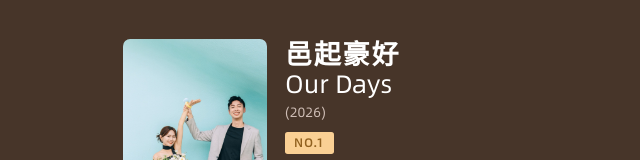
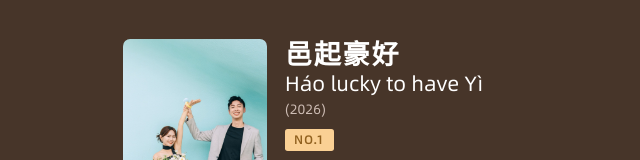
Before and after one commit to antonywls/our-days-wedding, a website: page index.html in a window 1280 px wide. Shown: the part 797-957 px from the top of the page, without its empty margins (319-959 px from the left). Drawn offline with Linux system fonts and the light colour scheme.

Commit message:
Change the movie's English title to "Háo lucky to have Yì"
Co-Authored-By: Claude Opus 5.5 <noreply@anthropic.com>

```diff
--- a/css/style.css
+++ b/css/style.css
@@ -223,8 +223,10 @@ button { font: inherit; color: inherit; }
 }
 
 .movie-title-en {
-  font-size: 0.56rem;
-  line-height: 1.15;
+  margin-top: 0.04rem;
+  font-size: 0.46rem;
+  line-height: 1.2;
+  white-space: nowrap;
 }
 
 .movie-year {
--- a/index.html
+++ b/index.html
@@ -43,7 +43,7 @@
         <img class="movie-poster" src="assets/images/03.jpg" alt="">
         <div class="movie-info">
           <h2 class="movie-title">邑起豪好</h2>
-          <p class="movie-title-en">Our Days</p>
+          <p class="movie-title-en">Háo lucky to have Yì</p>
           <p class="movie-year">(2026)</p>
           <span class="movie-badge">NO.1</span>
           <p class="movie-meta">台灣 / 愛情 劇情 / 2026.12.12<br>上映 / 片長 135 分鐘</p>
```
